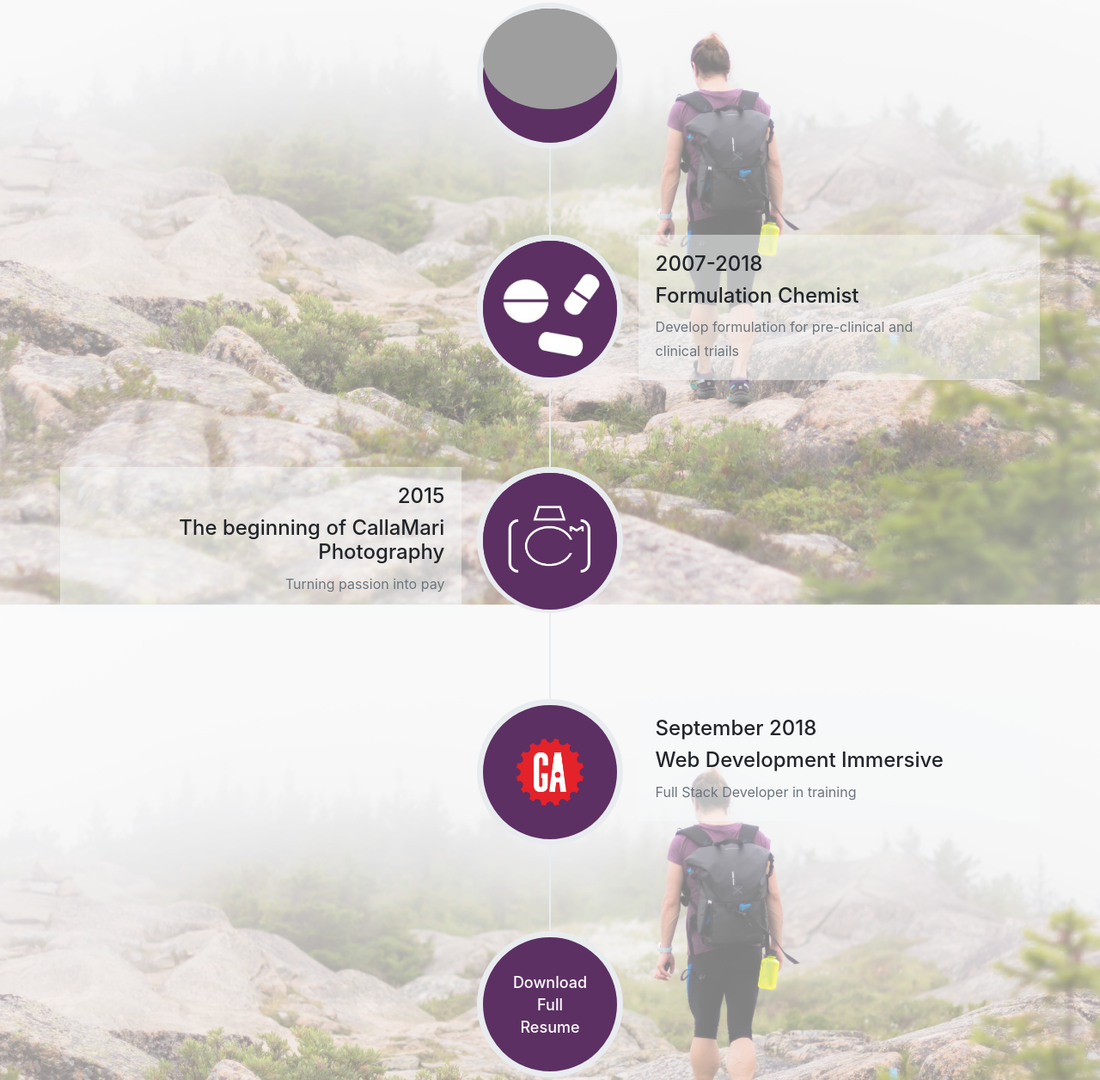
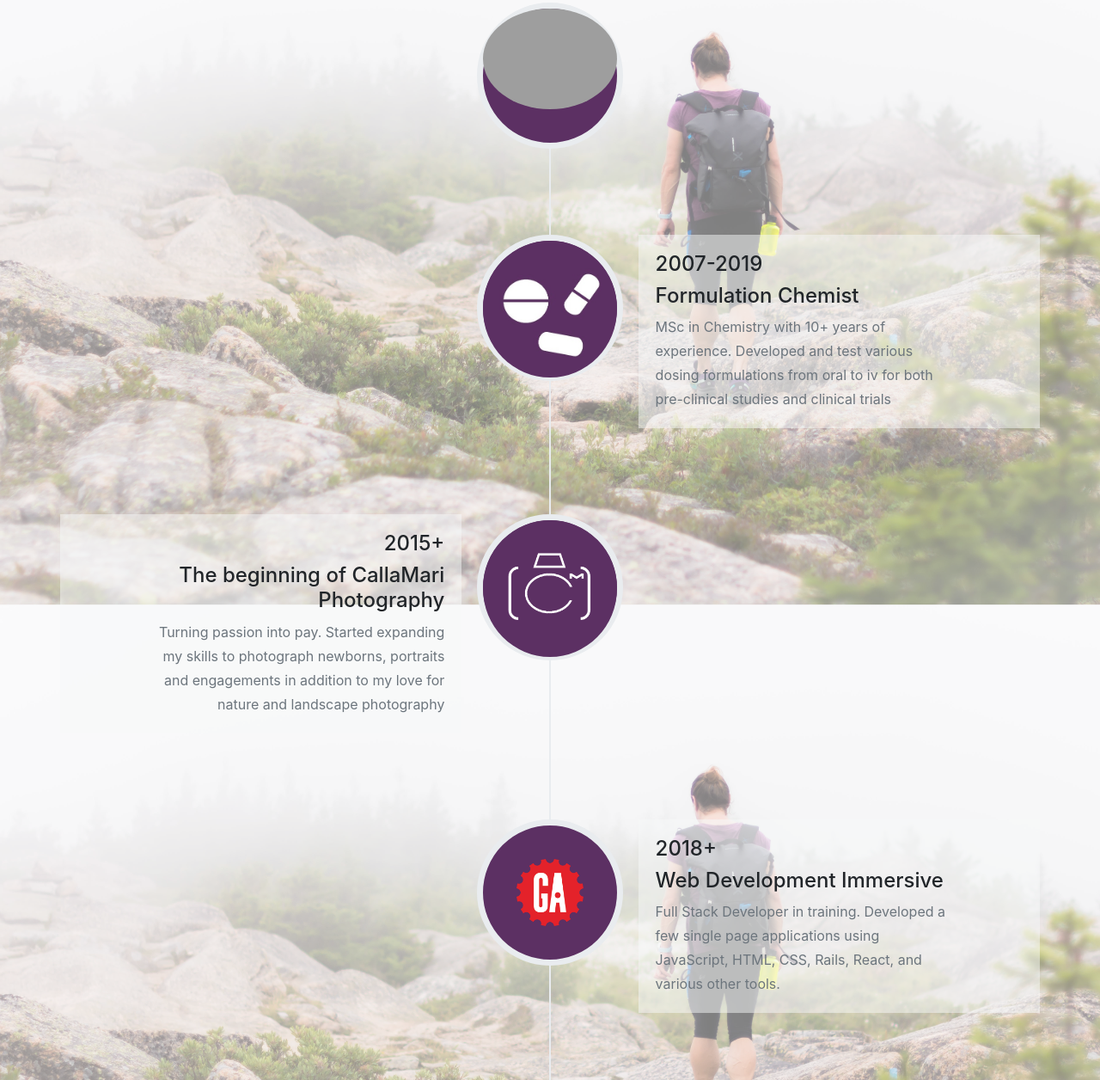
Before and after one commit to calla-mari/Portfolio, a website with bundled scripts: page index.html in a window 1280 px wide. Shown: the part 3112-4368 px from the top of the page at 86% size. Built offline with nearby package versions, Linux system fonts and the light colour scheme; grey boxes are pictures that could not be loaded; files whose address does not match are found by name; a web font is replaced by a local one.

Commit message:
add more info in my story

```diff
--- a/index.html
+++ b/index.html
@@ -238,11 +238,11 @@
                 </div>
                 <div class="timeline-panel">
                   <div class="timeline-heading">
-                    <h4>2007-2018</h4>
+                    <h4>2007-2019</h4>
                     <h4 class="subheading">Formulation Chemist</h4>
                   </div>
                   <div class="timeline-body">
-                    <p class="text-muted">Develop formulation for pre-clinical and clinical triails</p>
+                    <p class="text-muted">MSc in Chemistry with 10+ years of experience. Developed and test various dosing formulations from oral to iv for both pre-clinical studies and clinical trials</p>
                   </div>
                 </div>
               </li>
@@ -255,11 +255,11 @@
                 </a>
                 <div class="timeline-panel">
                   <div class="timeline-heading">
-                    <h4>2015</h4>
+                    <h4>2015+</h4>
                     <h4 class="subheading">The beginning of CallaMari Photography</h4>
                   </div>
                   <div class="timeline-body">
-                    <p class="text-muted">Turning passion into pay</p>
+                    <p class="text-muted">Turning passion into pay.  Started expanding my skills to photograph newborns, portraits and engagements in addition to my love for nature and landscape photography</p>
                   </div>
                 </div>
               </li>
@@ -269,11 +269,11 @@
                 </div>
                 <div class="timeline-panel">
                   <div class="timeline-heading">
-                    <h4>September 2018</h4>
+                    <h4>2018+</h4>
                     <h4 class="subheading">Web Development Immersive</h4>
                   </div>
                   <div class="timeline-body">
-                    <p class="text-muted">Full Stack Developer in training</p>
+                    <p class="text-muted">Full Stack Developer in training.  Developed a few single page applications using JavaScript, HTML, CSS, Rails, React, and various other tools.</p>
                   </div>
                 </div>
               </li>
```
